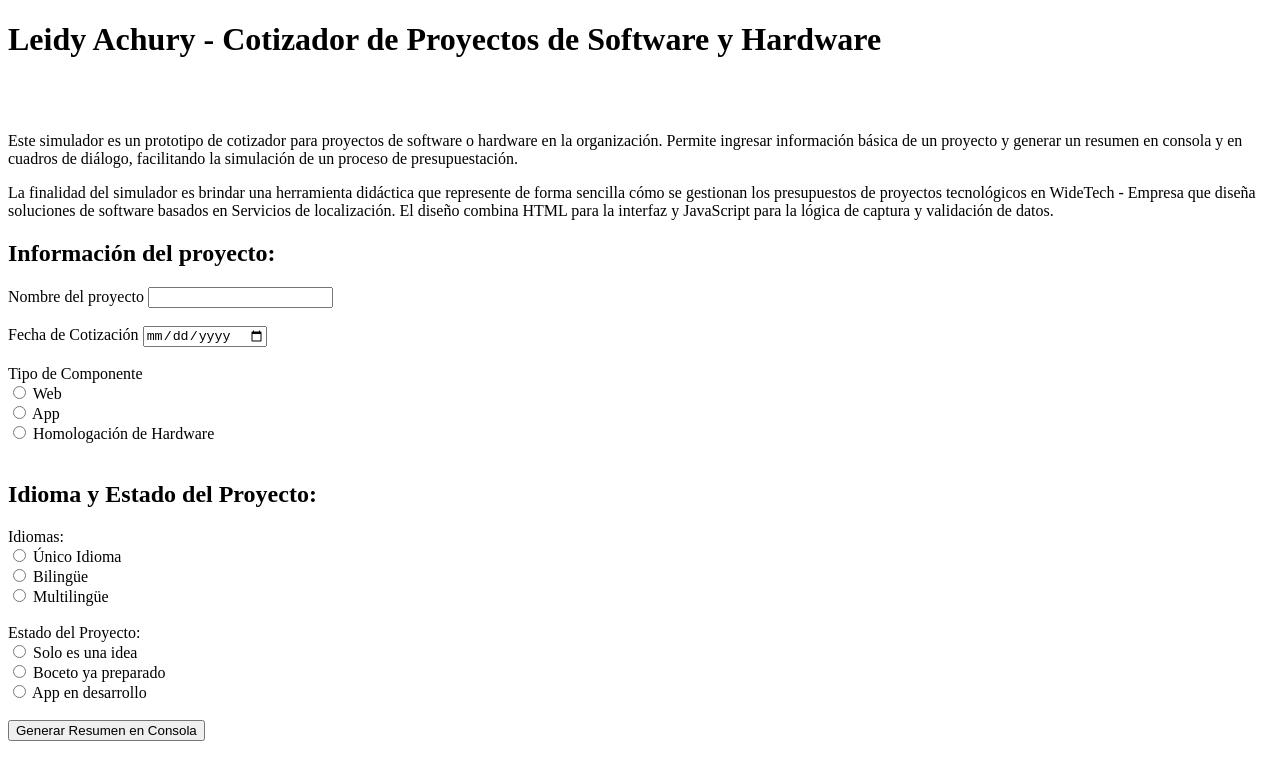
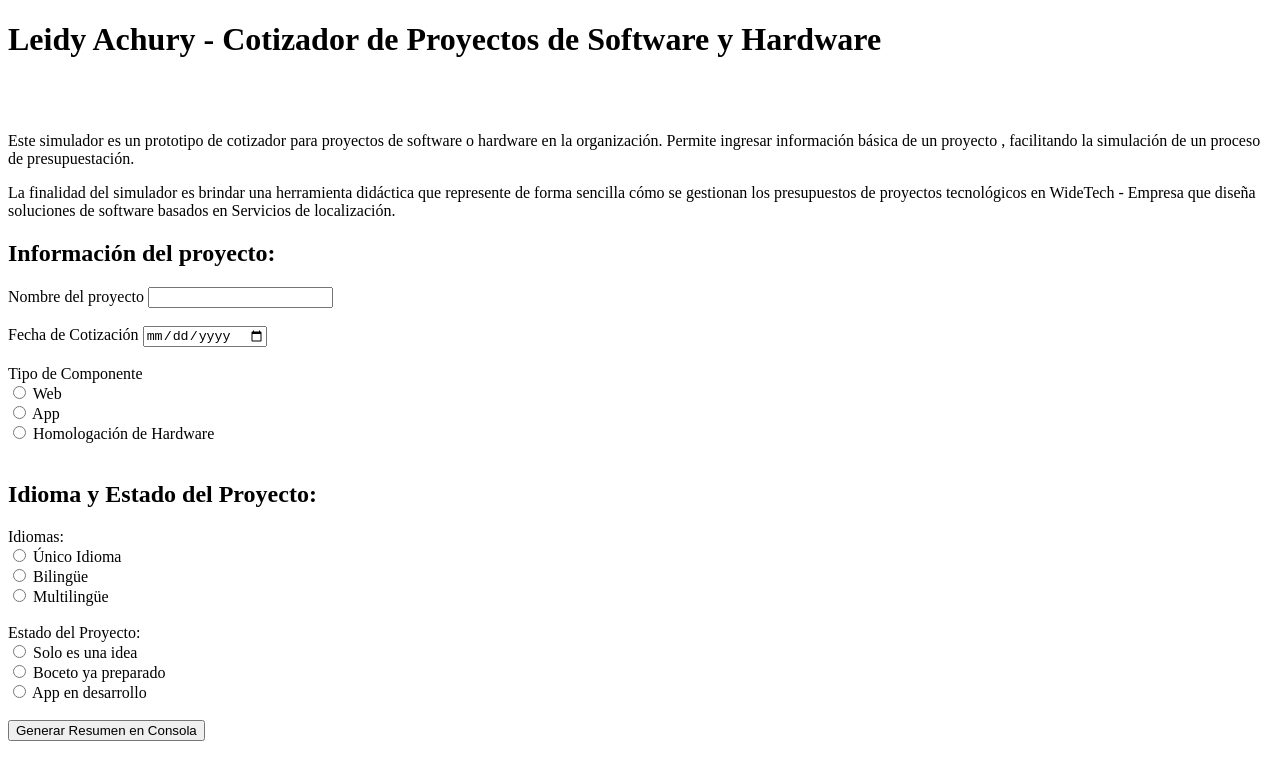
Before and after one commit to Moonleya/leidyachury_javascript, a plain HTML site: page index.html in a window 1280 px wide. Drawn offline with Linux system fonts and the light colour scheme.

Commit message:
Revisión del js

```diff
--- a/index.html
+++ b/index.html
@@ -13,14 +13,12 @@
     <!-- Introducción -->
     <p>
         Este simulador es un prototipo de cotizador para proyectos de software o hardware en la organización.
-        Permite ingresar información básica de un proyecto y generar un resumen en consola y en cuadros de diálogo,
-        facilitando la simulación de un proceso de presupuestación.
+        Permite ingresar información básica de un proyecto , facilitando la simulación de un proceso de presupuestación.
     </p>
 
     <p>
         La finalidad del simulador es brindar una herramienta didáctica que represente de forma sencilla
         cómo se gestionan los presupuestos de proyectos tecnológicos en WideTech - Empresa que diseña soluciones de software basados en Servicios de localización.
-        El diseño combina HTML para la interfaz y JavaScript para la lógica de captura y validación de datos.
     </p>
     <h2>Información del proyecto: </h2>
      <!-- Nombre -->
```
